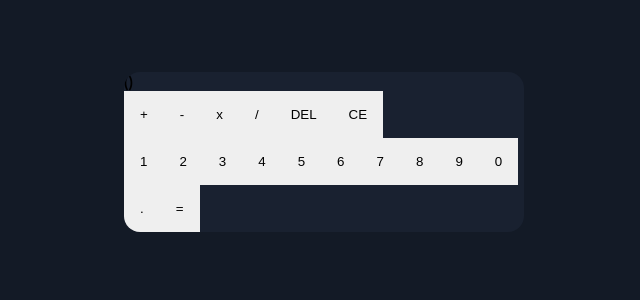
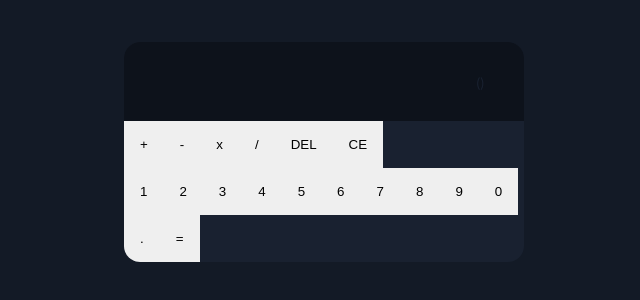
Before and after one commit to gabrielemartins/calculator, a React (Create React App) app: page / in a window 1280 px wide. Shown: the part 248-548 px from the top of the page, without its empty margins (316-956 px from the left). Built offline with nearby package versions, Linux system fonts and the light colour scheme.

Commit message:
feat: set calculator display style

```diff
--- a/src/App.css
+++ b/src/App.css
@@ -47,3 +47,17 @@ button:hover {
     overflow: hidden;
     font-weight: 600;
 }
+
+.display {
+    background-color: var(--darker-dark);
+    color: var(--light);
+    padding: 30px;
+    text-align: right;
+}
+
+.display span {
+    color: var(--lighter-dark);
+    font-size: 14px;
+    font-weight: 100;
+    margin-right: 10px;
+}
```
